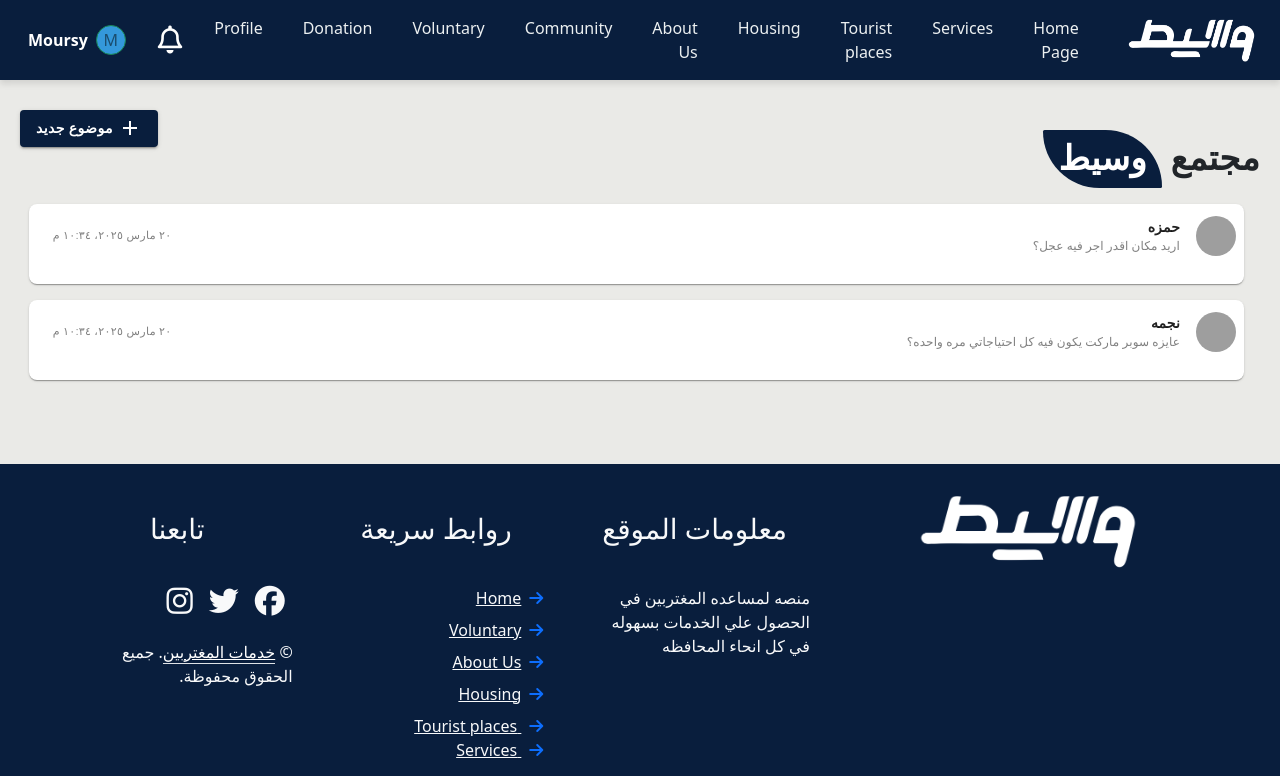
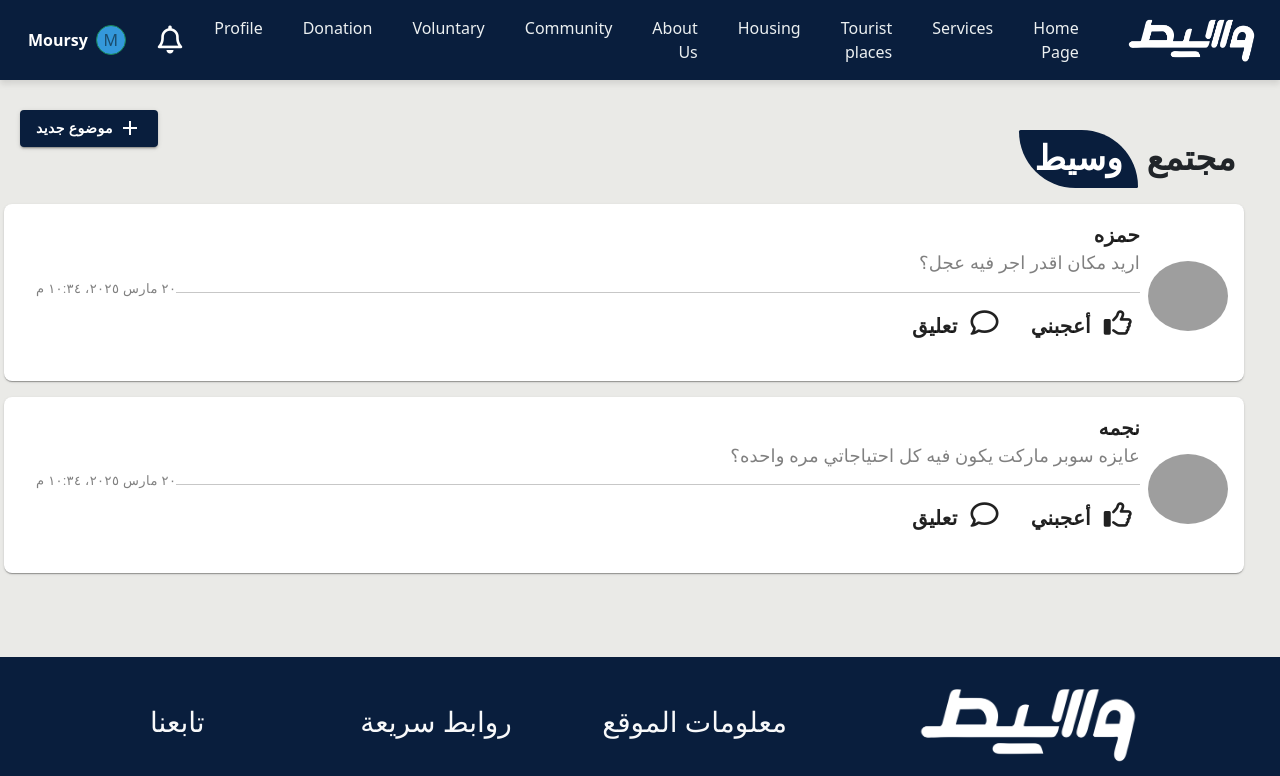
Before and after one commit to MahmoudMoursy/final-project-A, a React (Vite) app: page /Community in a window 1280 px wide. Shown: the top 776 px of the page. Built offline with nearby package versions, Linux system fonts and the light colour scheme; grey boxes are pictures that could not be loaded.

Commit message:
ubdate firebase

```diff
--- a/src/page/Community.jsx
+++ b/src/page/Community.jsx
@@ -50,14 +50,12 @@ const Community = () => {
   const [open, setOpen] = useState(false);
   const [newPostText, setNewPostText] = useState("");
 
-  // فتح وإغلاق النافذة
   const handleOpen = () => setOpen(true);
   const handleClose = () => {
     setOpen(false);
     setNewPostText("");
   };
 
-  // إضافة المنشور الجديد
   const handleAddPost = () => {
     if (newPostText.trim() === "") return;
 
@@ -77,8 +75,7 @@ const Community = () => {
     <>
       <NavBar />
       <Box sx={{ marginTop: "30px", padding: "20px", direction: "rtl", width: "100vw" }}>
-        {/* عنوان الصفحة */}
-        <Typography variant="h4" fontWeight="bold" gutterBottom sx={{ textAlign: "rtl" }}>
+        <Typography variant="h4" fontWeight="bold" gutterBottom sx={{ textAlign: "rtl", marginRight: 3 }}>
           مجتمع{" "}
           <span
             style={{
@@ -94,7 +91,6 @@ const Community = () => {
           </span>
         </Typography>
 
-        {/* زر إضافة منشور جديد */}
         <Button
           variant="contained"
           color="success"
@@ -114,7 +110,6 @@ const Community = () => {
           <AddIcon /> موضوع جديد
         </Button>
 
-        {/* نافذة إضافة منشور */}
         <Dialog open={open} onClose={handleClose} fullWidth>
           <DialogTitle>إنشاء منشور</DialogTitle>
           <DialogContent>
@@ -131,16 +126,15 @@ const Community = () => {
             />
           </DialogContent>
           <DialogActions>
-            <Button onClick={handleClose} color="secondary">
+            <Button onClick={handleClose} style={{ color: "red" }}>
               إلغاء
             </Button>
-            <Button onClick={handleAddPost} color="primary" variant="contained">
+            <Button onClick={handleAddPost} color="primary" variant="contained" className="fw-bold">
               نشر
             </Button>
           </DialogActions>
         </Dialog>
 
-        {/* عرض المنشورات */}
         {posts.map((post) => (
           <Card
             key={post.id}
@@ -151,25 +145,31 @@ const Community = () => {
               margin: 2,
               cursor: "pointer",
               transition: "box-shadow 0.2s ease",
-              width: "98%",
-              height: "80px",
+              width: "100%",
+              height: "100%",
               display: "flex",
               alignItems: "center",
               "&:hover": { boxShadow: "0px 4px 10px rgba(0, 0, 0, 0.1)" },
             }}
-            onClick={() => navigate(`/post/${post.id}`, { state: { post } })}
+
           >
-            <CardContent sx={{ display: "flex", alignItems: "center", width: "100%", p: 1 }}>
-              <Avatar src={post.image} sx={{ width: 40, height: 40, ml: 2 }} />
+            <CardContent sx={{ display: "flex", alignItems: "center", width: "100%", p: 2 }}>
+              <Avatar src={post.image} sx={{ width: 80, height: 70, ml: 1, marginTop: 2 }} />
               <Box sx={{ flex: 1, overflow: "hidden" }}>
-                <Typography variant="body1" sx={{ fontWeight: "bold", fontSize: "14px", whiteSpace: "nowrap", overflow: "hidden", textOverflow: "ellipsis" }}>
+                <Typography variant="body1" sx={{ fontWeight: "bold", fontSize: "20px", whiteSpace: "nowrap", overflow: "hidden", textOverflow: "ellipsis" }}>
                   {post.user}
                 </Typography>
-                <Typography variant="body2" sx={{ color: "gray", fontSize: "12px", whiteSpace: "nowrap", overflow: "hidden", textOverflow: "ellipsis" }}>
+                <Typography variant="body2" sx={{ color: "gray", fontSize: "18px", whiteSpace: "nowrap", overflow: "hidden", textOverflow: "ellipsis" }}>
                   {post.text}
                 </Typography>
+                <hr />
+                <Typography className="d-flex gap-4">
+                  <p className="fw-bold fs-5"><i className="fa-regular fa-thumbs-up fs-3 mx-2"></i> أعجبني</p>
+                  <p className="fw-bold fs-5"  onClick={() => navigate(`/post/${post.id}`, { state: { post } })}><i className="fa-regular fa-comment fs-3 mx-2"></i> تعليق  </p>
+                </Typography>
+
               </Box>
-              <Typography variant="caption" sx={{ color: "gray", fontSize: "11px", ml: 2 }}>
+              <Typography variant="caption" sx={{ color: "gray", fontSize: "13px", ml: 2 }}>
                 {formatDate(post.timestamp)}
               </Typography>
             </CardContent>
```
Lines whose indentation alone changed are shown as unchanged.
